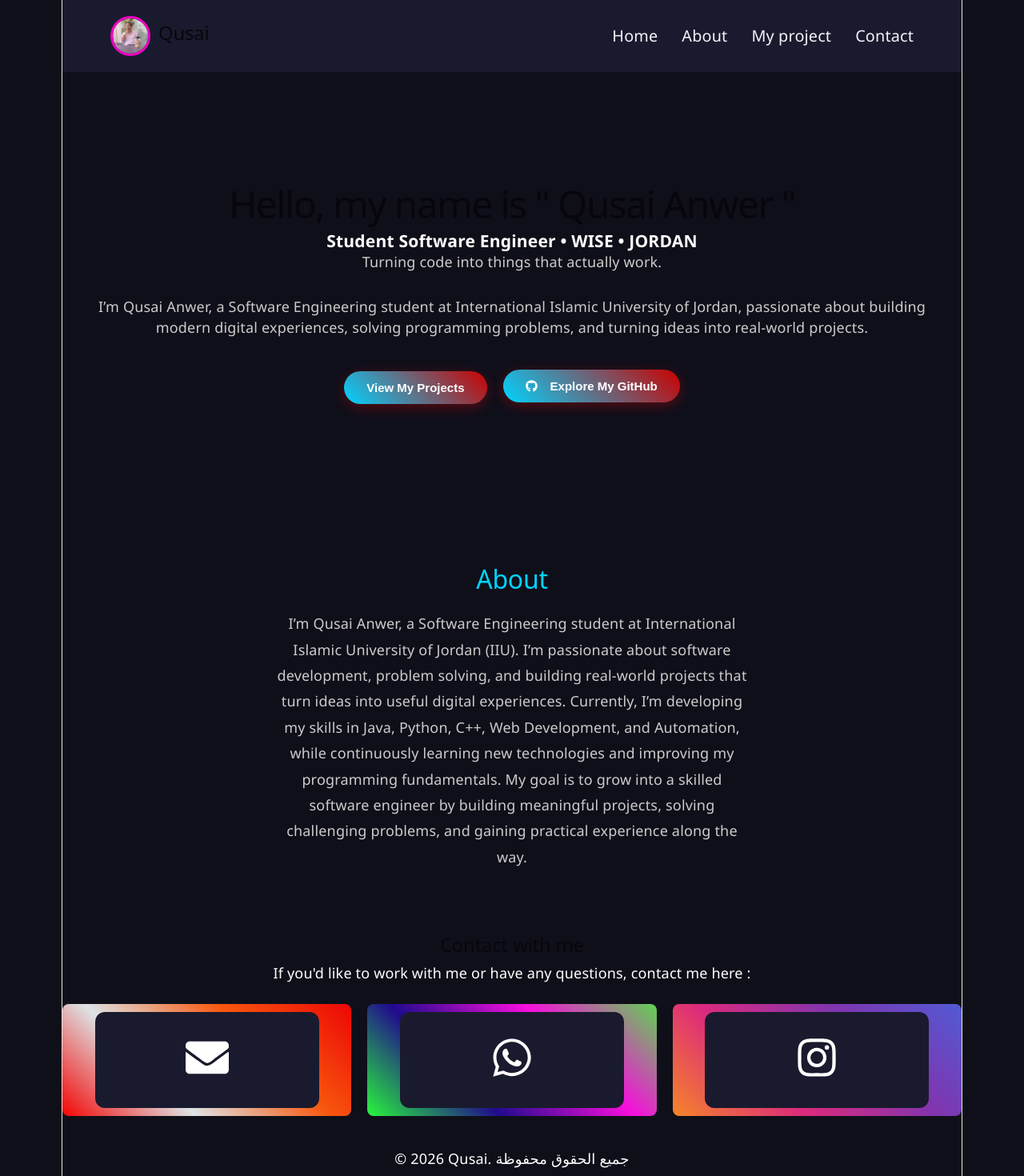
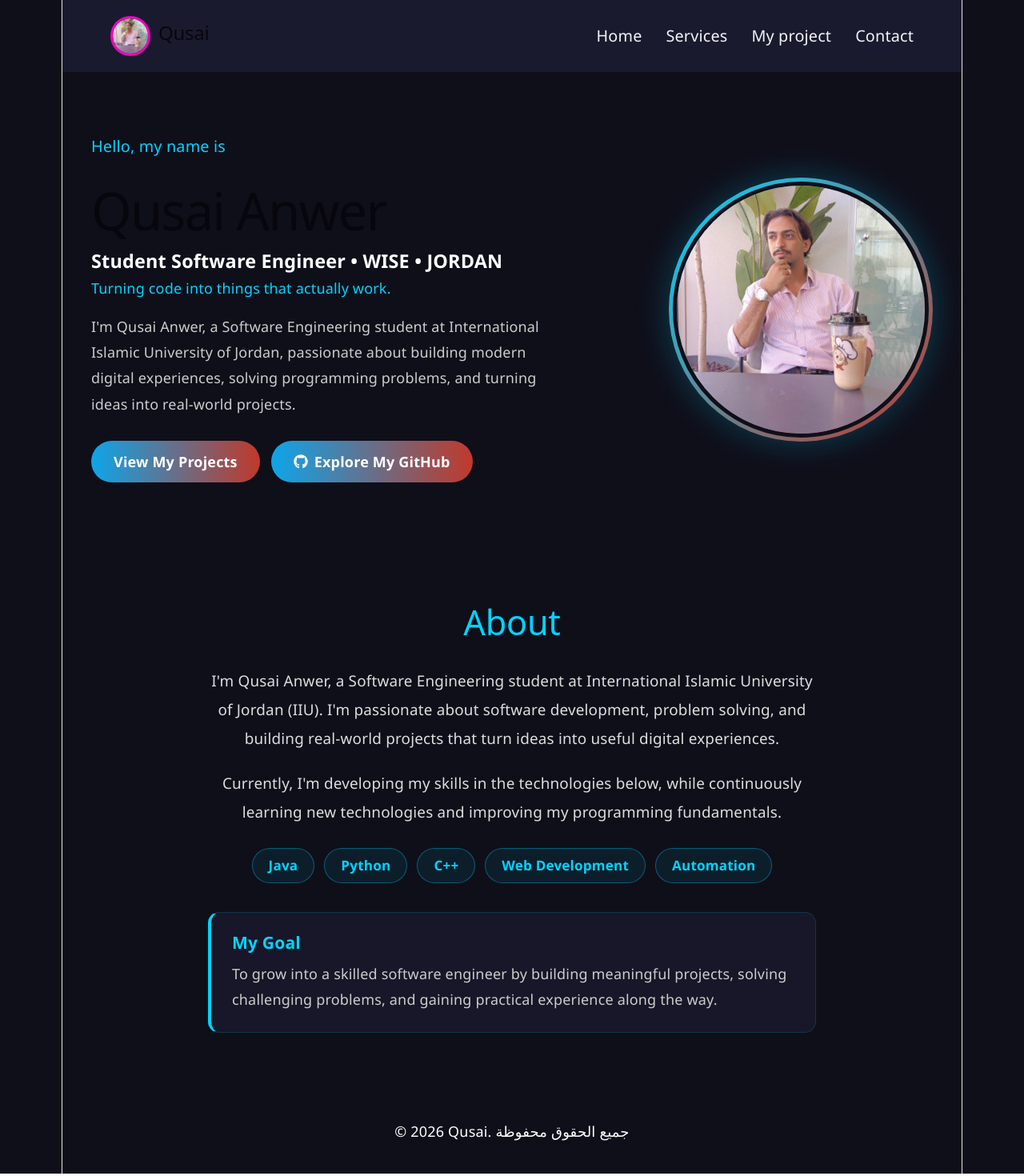
Before and after one commit to qusaianwer/qusai-protfilio, a React (Vite) app: page / in a window 1280 px wide. Shown: the top 1470 px of the page at 80% size. Built offline with nearby package versions, Linux system fonts and the light colour scheme.

Commit message:
add alot of things

```diff
--- a/src/App.css
+++ b/src/App.css
@@ -500,3 +500,321 @@ footer {
         animation: none;
     }
 }
+
+.sv-section {
+    padding: 60px 20px;
+    text-align: center;
+}
+
+.sv-title {
+    color: #00d4ff;
+    font-size: clamp(1.8rem, 5vw, 2.4rem);
+}
+
+.sv-subtitle {
+    color: #cccccc;
+    margin-top: 8px;
+    margin-bottom: 40px;
+}
+
+.sv-grid {
+    max-width: 1100px;
+    margin: 0 auto;
+    display: grid;
+    grid-template-columns: repeat(auto-fit, minmax(260px, 1fr));
+    gap: 24px;
+}
+
+.sv-card {
+    background: rgba(26, 26, 46, 0.8);
+    border: 1px solid rgba(0, 212, 255, 0.15);
+    border-radius: 16px;
+    padding: 28px 22px;
+    transition: transform 0.3s ease, border-color 0.3s ease, box-shadow 0.3s ease;
+}
+
+.sv-card:hover {
+    transform: translateY(-6px);
+    border-color: #00d4ff;
+    box-shadow: 0 10px 25px rgba(0, 212, 255, 0.15);
+}
+
+.sv-icon {
+    font-size: 2.2rem;
+    margin-bottom: 14px;
+}
+
+.sv-card h3 {
+    color: #00d4ff;
+    font-size: 1.15rem;
+    margin-bottom: 10px;
+}
+
+.sv-card p {
+    color: #cccccc;
+    font-size: 0.95rem;
+    line-height: 1.6;
+}
+
+.project-cards .card {
+    background: rgba(26, 26, 46, 0.8);
+    border: 1px solid rgba(0, 212, 255, 0.15);
+    border-radius: 16px;
+    padding: 28px 22px;
+    transition: transform 0.3s ease, border-color 0.3s ease, box-shadow 0.3s ease;
+}
+
+.project-cards .card:hover {
+    transform: translateY(-6px);
+    border-color: #00d4ff;
+    box-shadow: 0 10px 25px rgba(0, 212, 255, 0.15);
+}
+
+.project-cards .card h3 {
+    color: #00d4ff;
+    font-size: 1.15rem;
+    margin-bottom: 10px;
+}
+
+.project-cards .card p {
+    color: #cccccc;
+    font-size: 0.95rem;
+    line-height: 1.6;
+}
+
+.hr-section {
+    max-width: 1100px;
+    margin: 0 auto;
+    padding: 80px 24px;
+    display: flex;
+    align-items: center;
+    justify-content: space-between;
+    gap: 50px;
+    text-align: left;
+}
+
+.hr-content {
+    flex: 1;
+}
+
+.hr-hello {
+    color: #00d4ff;
+    font-size: 1.1rem;
+    margin-bottom: 6px;
+}
+
+.hr-name {
+    font-size: clamp(2.2rem, 6vw, 3.6rem);
+    line-height: 1.1;
+    margin-bottom: 14px;
+}
+
+.hr-role {
+    font-size: clamp(1rem, 2.5vw, 1.3rem);
+    margin-bottom: 8px;
+}
+
+.hr-tagline {
+    color: #00d4ff;
+    margin-bottom: 18px;
+}
+
+.hr-about {
+    color: #cccccc;
+    line-height: 1.8;
+    max-width: 560px;
+    margin-bottom: 30px;
+}
+
+.hr-buttons {
+    display: flex;
+    flex-wrap: wrap;
+    gap: 14px;
+}
+
+.hr-btn {
+    display: inline-flex;
+    align-items: center;
+    gap: 8px;
+    padding: 13px 28px;
+    border-radius: 999px;
+    background: linear-gradient(90deg, #0ea5e9, #c0392b);
+    color: #ffffff;
+    font-weight: bold;
+    text-decoration: none;
+    transition: transform 0.2s ease;
+}
+
+.hr-btn:hover {
+    transform: translateY(-3px);
+}
+
+.hr-photo-wrap {
+    padding: 5px;
+    border-radius: 50%;
+    background: linear-gradient(135deg, #00d4ff, #c0392b);
+    box-shadow: 0 0 40px rgba(0, 212, 255, 0.25);
+    flex-shrink: 0;
+}
+
+.hr-photo {
+    display: block;
+    width: clamp(200px, 28vw, 320px);
+    height: clamp(200px, 28vw, 320px);
+    border-radius: 50%;
+    object-fit: cover;
+    border: 5px solid #0f0f1a;
+}
+
+@media (max-width: 768px) {
+    .hr-section {
+        flex-direction: column-reverse;
+        text-align: center;
+        padding: 50px 20px;
+        gap: 30px;
+    }
+    .hr-about {
+        margin-left: auto;
+        margin-right: auto;
+    }
+    .hr-buttons {
+        justify-content: center;
+    }
+}
+
+.ab-section {
+    padding: 70px 20px;
+    text-align: center;
+}
+
+.ab-title {
+    color: #00d4ff;
+    font-size: clamp(1.8rem, 5vw, 2.4rem);
+    margin-bottom: 30px;
+}
+
+.ab-content {
+    max-width: 760px;
+    margin: 0 auto;
+}
+
+.ab-content>p {
+    color: #dddddd;
+    font-size: 1.05rem;
+    line-height: 1.9;
+    margin-bottom: 20px;
+}
+
+.ab-skills {
+    display: flex;
+    flex-wrap: wrap;
+    justify-content: center;
+    gap: 12px;
+    margin: 26px 0 36px;
+}
+
+.ab-skill {
+    padding: 8px 20px;
+    border-radius: 999px;
+    background: rgba(0, 212, 255, 0.08);
+    border: 1px solid rgba(0, 212, 255, 0.35);
+    color: #00d4ff;
+    font-size: 0.95rem;
+    font-weight: bold;
+    transition: transform 0.2s ease, background 0.2s ease;
+}
+
+.ab-skill:hover {
+    transform: translateY(-3px);
+    background: rgba(0, 212, 255, 0.18);
+}
+
+.ab-goal {
+    background: rgba(26, 26, 46, 0.8);
+    border: 1px solid rgba(0, 212, 255, 0.15);
+    border-left: 4px solid #00d4ff;
+    border-radius: 14px;
+    padding: 24px 26px;
+    text-align: left;
+}
+
+.ab-goal h3 {
+    color: #00d4ff;
+    margin-bottom: 10px;
+}
+
+.ab-goal p {
+    color: #cccccc;
+    line-height: 1.8;
+    margin: 0;
+}
+
+@media (max-width: 600px) {
+    .ab-section {
+        padding: 50px 16px;
+    }
+    .ab-content>p {
+        font-size: 1rem;
+        line-height: 1.8;
+    }
+}
+
+.cp-section {
+    padding: 60px 20px;
+    text-align: center;
+}
+
+.cp-title {
+    color: #00d4ff;
+    font-size: clamp(1.8rem, 5vw, 2.4rem);
+}
+
+.cp-subtitle {
+    color: #cccccc;
+    margin: 8px auto 40px;
+    max-width: 520px;
+}
+
+.cp-grid {
+    max-width: 1000px;
+    margin: 0 auto;
+    display: grid;
+    grid-template-columns: repeat(auto-fit, minmax(220px, 1fr));
+    gap: 24px;
+}
+
+.cp-card {
+    display: block;
+    text-decoration: none;
+    background: rgba(26, 26, 46, 0.8);
+    border: 1px solid rgba(0, 212, 255, 0.15);
+    border-radius: 16px;
+    padding: 30px 22px;
+    transition: transform 0.3s ease, border-color 0.3s ease, box-shadow 0.3s ease;
+}
+
+.cp-card:hover {
+    transform: translateY(-6px);
+    border-color: var(--accent);
+    box-shadow: 0 10px 25px rgba(0, 212, 255, 0.15);
+}
+
+.cp-icon {
+    font-size: 2.4rem;
+    color: var(--accent);
+    margin-bottom: 14px;
+    display: flex;
+    justify-content: center;
+}
+
+.cp-card h3 {
+    color: #00d4ff;
+    font-size: 1.15rem;
+    margin-bottom: 8px;
+}
+
+.cp-card p {
+    color: #cccccc;
+    font-size: 0.95rem;
+    word-break: break-word;
+}
--- a/src/App.jsx
+++ b/src/App.jsx
@@ -4,6 +4,7 @@ import Hero from './components/hero';
 import About from './components/about';
 import Projects from './components/projects';
 import Contact from './components/contact';
+import Services from './components/services';
 import './App.css';
 
 function App() {
@@ -17,11 +18,13 @@ function App() {
             <>
               <Hero />
               <About />
-              <Contact />
+
             </>
           }
         />
         <Route path="/projects" element={<Projects />} />
+        <Route path="/services" element={<Services />} />
+        <Route path="/contact" element={<Contact />} />
       </Routes>
       <footer>© 2026 Qusai. جميع الحقوق محفوظة</footer>
     </div>
--- a/src/components/about.jsx
+++ b/src/components/about.jsx
@@ -1,15 +1,41 @@
+const skills = ["Java", "Python", "C++", "Web Development", "Automation"];
+
 function About() {
   return (
-    <section className="about" id="about">
-      <h2>About</h2>
-      <p>
-       I’m Qusai Anwer, a Software Engineering student at International Islamic University of Jordan (IIU).
+    <section className="ab-section" id="about">
+      <h2 className="ab-title">About</h2>
 
-I’m passionate about software development, problem solving, and building real-world projects that turn ideas into useful digital experiences.
+      <div className="ab-content">
+        <p>
+          I'm Qusai Anwer, a Software Engineering student at International
+          Islamic University of Jordan (IIU). I'm passionate about software
+          development, problem solving, and building real-world projects that
+          turn ideas into useful digital experiences.
+        </p>
 
-Currently, I’m developing my skills in Java, Python, C++, Web Development, and Automation, while continuously learning new technologies and improving my programming fundamentals.
+        <p>
+          Currently, I'm developing my skills in the technologies below, while
+          continuously learning new technologies and improving my programming
+          fundamentals.
+        </p>
 
-My goal is to grow into a skilled software engineer by building meaningful projects, solving challenging problems, and gaining practical experience along the way.</p>
+        <div className="ab-skills">
+          {skills.map((skill) => (
+            <span className="ab-skill" key={skill}>
+              {skill}
+            </span>
+          ))}
+        </div>
+
+        <div className="ab-goal">
+          <h3>My Goal</h3>
+          <p>
+            To grow into a skilled software engineer by building meaningful
+            projects, solving challenging problems, and gaining practical
+            experience along the way.
+          </p>
+        </div>
+      </div>
     </section>
   );
 }
--- a/src/components/contact.jsx
+++ b/src/components/contact.jsx
@@ -1,35 +1,59 @@
-import { FaEnvelope, FaWhatsapp, FaInstagram } from "react-icons/fa";
+import { FaEnvelope, FaWhatsapp, FaInstagram, FaGithub } from "react-icons/fa";
+
+const contacts = [
+  {
+    icon: <FaEnvelope />,
+    title: "Email",
+    text: "qusaianwer06@gmail.com",
+    link: "mailto:qusaianwer06@gmail.com",
+    color: "#00d4ff",
+  },
+  {
+    icon: <FaWhatsapp />,
+    title: "WhatsApp",
+    text: "Chat with me directly",
+    link: "https://wa.me/962779527025",
+    color: "#25d366",
+  },
+  {
+    icon: <FaInstagram />,
+    title: "Instagram",
+    text: "Follow me on Instagram",
+    link: "https://www.instagram.com/qusaialdaaja?stkn=MTV2Yjd2YnA5MHJ0dA==",
+    color: "#e1306c",
+  },
+  {
+    icon: <FaGithub />,
+    title: "GitHub",
+    text: "Check out my code",
+    link: "https://github.com/qusaianwer",
+    color: "#ffffff",
+  },
+];
 
 function Contact() {
   return (
-    <section className="contact" id="contact">
-      <h2>Contact with me</h2>
-      <p>If you'd like to work with me or have any questions, contact me here :</p>
+    <section className="cp-section" id="contact">
+      <h2 className="cp-title">Contact</h2>
+      <p className="cp-subtitle">
+        If you'd like to work with me or have any questions, contact me here
+      </p>
 
-      <div className="social-links">
-        <a href="mailto:qusaianwer06@gmail.com" className="social-icon" aria-label="Email">
-          <div className="card"><FaEnvelope /></div>
-        </a>
-
-        <a
-          href="https://wa.me/962779527025"
-          target="_blank"
-          rel="noopener noreferrer"
-          className="social-icon whatsapp"
-          aria-label="WhatsApp"
-        >
-          <div className="card"><FaWhatsapp /></div>
-        </a>
-
-        <a
-          href="https://www.instagram.com/qusaialdaaja?stkn=MTV2Yjd2YnA5MHJ0dA=="
-          target="_blank"
-          rel="noopener noreferrer"
-          className="social-icon instagram"
-          aria-label="Instagram"
-        >
-          <div className="card"><FaInstagram /></div>
-        </a>
+      <div className="cp-grid">
+        {contacts.map((c) => (
+          <a
+            key={c.title}
+            href={c.link}
+            target={c.link.startsWith("mailto") ? undefined : "_blank"}
+            rel="noopener noreferrer"
+            className="cp-card"
+            style={{ "--accent": c.color }}
+          >
+            <div className="cp-icon">{c.icon}</div>
+            <h3>{c.title}</h3>
+            <p>{c.text}</p>
+          </a>
+        ))}
       </div>
     </section>
   );
--- a/src/components/hero.jsx
+++ b/src/components/hero.jsx
@@ -1,17 +1,38 @@
 import { Link } from "react-router-dom";
-import { FaGithub } from "react-icons/fa"
+import { FaGithub } from "react-icons/fa";
+import photo from "../photo/photo_2026-09-23_21-24-46.jpg";
+
 function Hero() {
   return (
-    <section className="hero" id="hero">
-      <h1>Hello, my name is " Qusai Anwer "</h1>
-      <h3>Student Software Engineer • WISE • JORDAN </h3>
-      <p>Turning code into things that actually work.</p>
-      <p>I’m Qusai Anwer, a Software Engineering student at International Islamic University of Jordan, passionate about building modern digital experiences, solving programming problems, and turning ideas into real-world projects.</p>
-      <Link to="/projects">
-        <button>View My Projects</button>
-        </Link>
-      <a href="https://github.com/qusaianwer"><button><FaGithub className="btn-icon"/> Explore My GitHub</button></a>
+    <section className="hr-section" id="hero">
+      <div className="hr-content">
+        <p className="hr-hello">Hello, my name is</p>
+        <h1 className="hr-name">Qusai Anwer</h1>
+        <h3 className="hr-role">Student Software Engineer • WISE • JORDAN</h3>
+        <p className="hr-tagline">Turning code into things that actually work.</p>
+        <p className="hr-about">
+          I'm Qusai Anwer, a Software Engineering student at International
+          Islamic University of Jordan, passionate about building modern
+          digital experiences, solving programming problems, and turning ideas
+          into real-world projects.
+        </p>
 
+        <div className="hr-buttons">
+          <Link to="/projects" className="hr-btn">View My Projects</Link>
+          <a
+            href="https://github.com/qusaianwer"
+            target="_blank"
+            rel="noopener noreferrer"
+            className="hr-btn"
+          >
+            <FaGithub /> Explore My GitHub
+          </a>
+        </div>
+      </div>
+
+      <div className="hr-photo-wrap">
+        <img src={photo} alt="Qusai Anwer" className="hr-photo" />
+      </div>
     </section>
   );
 }
--- a/src/components/navbar.jsx
+++ b/src/components/navbar.jsx
@@ -10,9 +10,9 @@ function Navbar() {
       </div>
       <ul className="nav-links">
         <li><Link to="/">Home</Link></li>
-        <li><a href="/#about">About</a></li>
+        <li><Link to="/services">Services</Link></li>
         <li><Link to="/projects">My project</Link></li>
-        <li><a href="/#contact">Contact</a></li>
+        <li><Link to="/contact">Contact</Link></li>
       </ul>
     </nav>
   );
--- /dev/null
+++ b/src/components/services.jsx
@@ -0,0 +1,58 @@
+const services = [
+  {
+    icon: "🌐",
+    title: "Portfolio Websites",
+    desc: "I build modern, responsive personal portfolio websites that showcase your skills, projects, experience, and achievements.",
+  },
+  {
+    icon: "💻",
+    title: "Business Websites",
+    desc: "I create clean and responsive websites for small businesses, stores, and personal brands.",
+  },
+  {
+    icon: "🤖",
+    title: "AI Automation",
+    desc: "I build AI-powered workflows that automate repetitive tasks and help businesses save time.",
+  },
+  {
+    icon: "⚙️",
+    title: "n8n Workflows",
+    desc: "I design and connect automated workflows using n8n, APIs, and different business tools.",
+  },
+  {
+    icon: "🔗",
+    title: "API Integration",
+    desc: "I connect websites and services together using APIs to automate data and processes.",
+  },
+  {
+    icon: "🎨",
+    title: "Website UI & Landing Pages",
+    desc: "I create modern landing pages and user interfaces focused on a clean and professional experience.",
+  },
+  {
+    icon: "🔧",
+    title: "Website Updates & Fixes",
+    desc: "I fix bugs, improve existing websites, and add new features when needed.",
+  },
+];
+
+function Services() {
+  return (
+    <section className="sv-section" id="services">
+      <h2 className="sv-title">Services</h2>
+      <p className="sv-subtitle">What I can build for you</p>
+
+      <div className="sv-grid">
+        {services.map((s) => (
+          <div className="sv-card" key={s.title}>
+            <div className="sv-icon">{s.icon}</div>
+            <h3>{s.title}</h3>
+            <p>{s.desc}</p>
+          </div>
+        ))}
+      </div>
+    </section>
+  );
+}
+
+export default Services;
```
